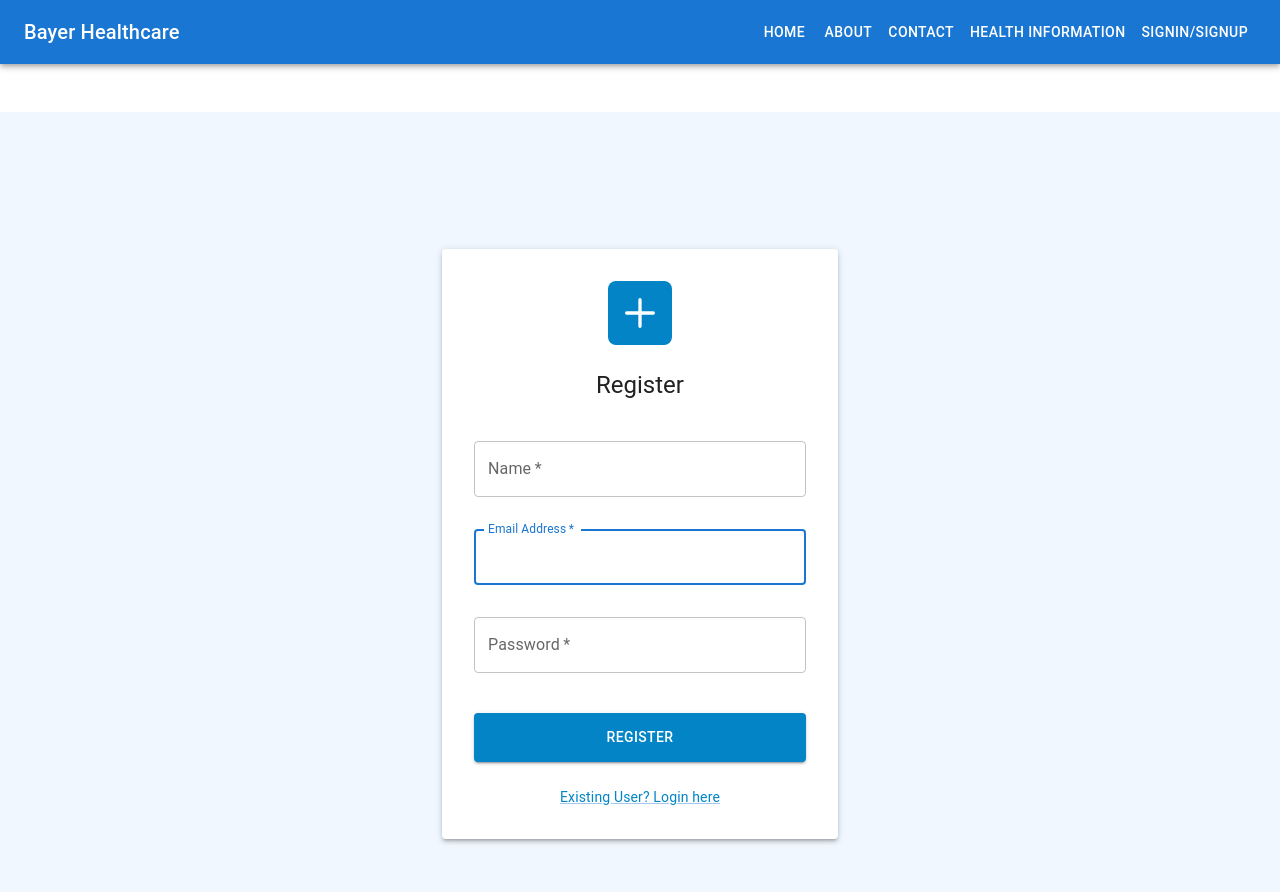
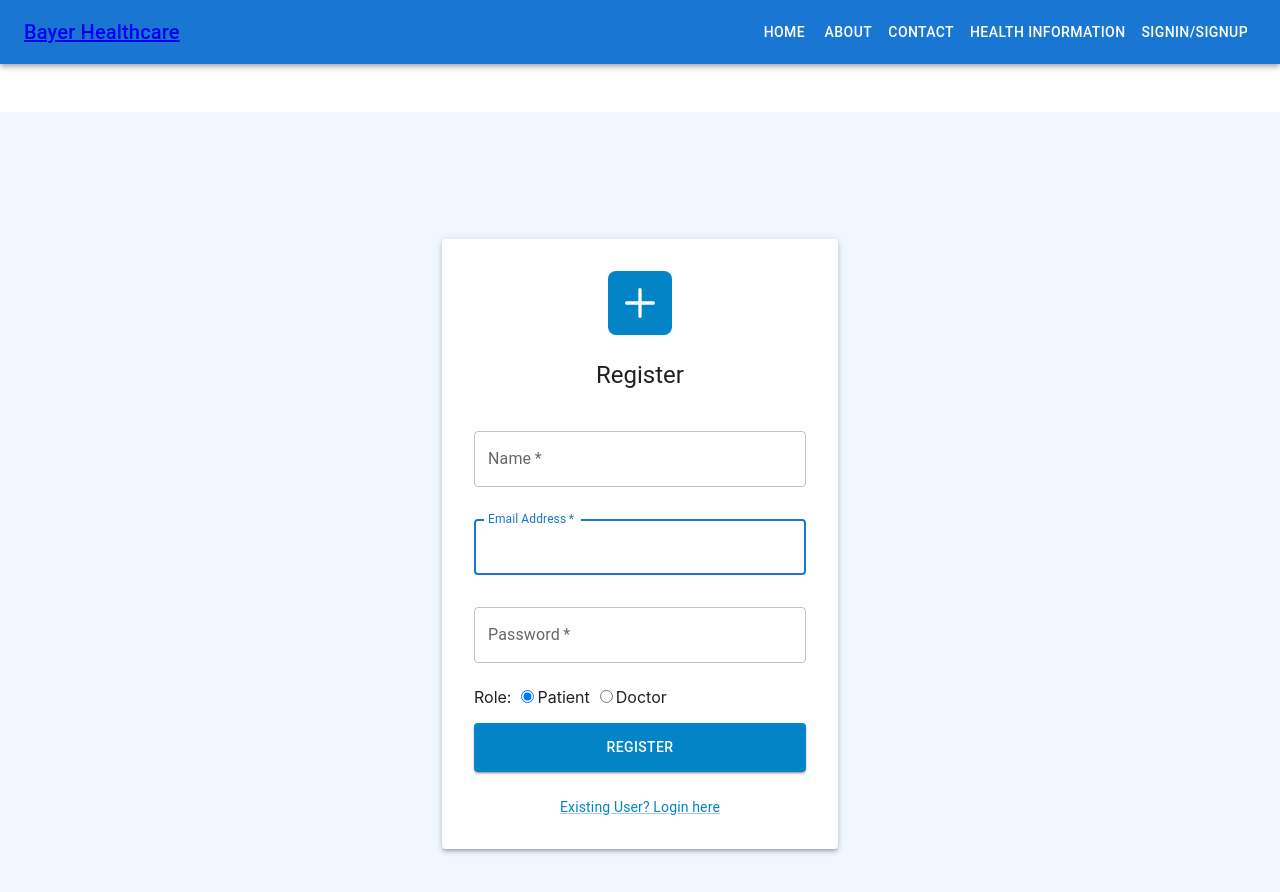
Before and after one commit to madhankumar786/hcl-health-care, a React (Create React App) app: page /register in a window 1280 px wide. Shown: the top 892 px of the page. Built offline with nearby package versions, Linux system fonts and the light colour scheme.

Commit message:
handle auth on menu

```diff
--- a/package.json
+++ b/package.json
@@ -11,6 +11,7 @@
     "@testing-library/jest-dom": "^5.17.0",
     "@testing-library/react": "^13.4.0",
     "@testing-library/user-event": "^13.5.0",
+    "jwt-decode": "^4.0.0",
     "react": "^18.3.1",
     "react-dom": "^18.3.1",
     "react-redux": "^9.1.2",
--- a/src/App.js
+++ b/src/App.js
@@ -7,6 +7,7 @@ import Contact from './components/Contact/Contact';
 import HealthInformation from './components/UpdateCard/index';
 import LoginPage from './components/Login';
 import RegisterPage from './components/Register';
+import AppointmentForm from './components/AppointmentForm';
 function App() {
   return (
     <div className="appWrapper">
@@ -19,6 +20,7 @@ function App() {
           <Route path="health-information" element={<HealthInformation />} />
           <Route path="login" element={<LoginPage />} />
           <Route path="register" element={<RegisterPage />} />
+          <Route path="book-appointment" element={<AppointmentForm />} />
         </Routes>
       </Router>
     </div>
--- a/src/components/Menu/Menu.js
+++ b/src/components/Menu/Menu.js
@@ -1,23 +1,30 @@
 import React from 'react';
 import { AppBar, Toolbar, Typography, Button, Box } from '@mui/material';
 import { Link, Outlet, useNavigate } from 'react-router-dom';
-import { useSelector } from 'react-redux';
+import { useSelector, useDispatch } from "react-redux";
+import { setLogout } from "../../redux/features/authSlice";
 const Menu = () => {
   const { user } = useSelector((state) => ({ ...state.auth }));
   const navigate = useNavigate();
+  const dispatch = useDispatch();
 
+  const handleLogout = () => {
+    dispatch(setLogout());
+  }
   return (
     <>
       <AppBar position="static">
         <Toolbar>
           <Typography variant="h6" sx={{ flexGrow: 1 }}>
-            Bayer Healthcare
+            <Link href="/">Bayer Healthcare</Link>
           </Typography>
           <Button color="inherit" onClick={() => navigate('/')}>Home</Button>
           <Button color="inherit" onClick={() => navigate('/about')}>About</Button>
           <Button color="inherit" onClick={() => navigate('/contact')}>Contact</Button>
           <Button color="inherit" onClick={() => navigate('/health-information')}>Health Information</Button>
+          {user && <Button color="inherit" onClick={() => navigate('/book-appointment')}>Book Appointment</Button>}
           {!user && <Button color="inherit" onClick={() => navigate('/login')}>Signin/Signup</Button>}
+          {user && <Button color="inherit" onClick={handleLogout}>Logout</Button>}
           {user && user.name}
         </Toolbar>
       </AppBar>
--- a/src/components/Register/index.jsx
+++ b/src/components/Register/index.jsx
@@ -17,6 +17,7 @@ const RegisterPage = () => {
     name: "",
     email: "",
     password: "",
+    isDoctor: false,
   });
   const dispatch = useDispatch();
   const navigate = useNavigate();
@@ -113,7 +114,6 @@ const RegisterPage = () => {
               <path d="M12 4v16m8-8H4" />
             </svg>
           </Box>
-
           <Typography component="h1" variant="h5" sx={{ mb: 3 }}>
             Register
           </Typography>
@@ -162,6 +162,32 @@ const RegisterPage = () => {
             {errors.password && (
               <p style={{ color: "red" }}>{errors.password}</p>
             )}
+            <div style={{ display: "flex", gap: "5px" }}>
+              <label>Role:</label>
+              <div>
+                <input
+                  type="radio"
+                  id="patient"
+                  name="role"
+                  value="patient"
+                  checked={formData.isDoctor === false}
+                  onChange={handleChange}
+                />
+                <label htmlFor="patient">Patient</label>
+              </div>
+
+              <div>
+                <input
+                  type="radio"
+                  id="doctor"
+                  name="role"
+                  value="doctor"
+                  checked={formData.isDoctor === true}
+                  onChange={handleChange}
+                />
+                <label htmlFor="doctor">Doctor</label>
+              </div>
+            </div>
             <Button
               type="submit"
               fullWidth
```
Also changed, not shown: 1 other file (tests, documents, lock files or other folders).
